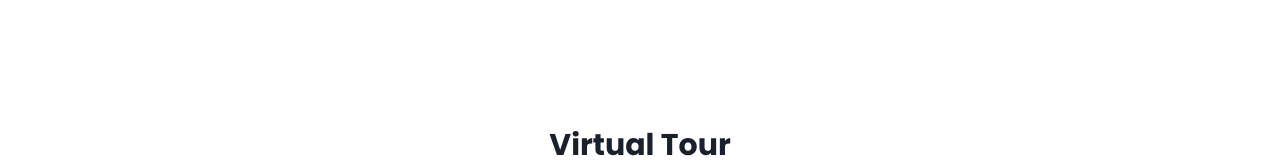
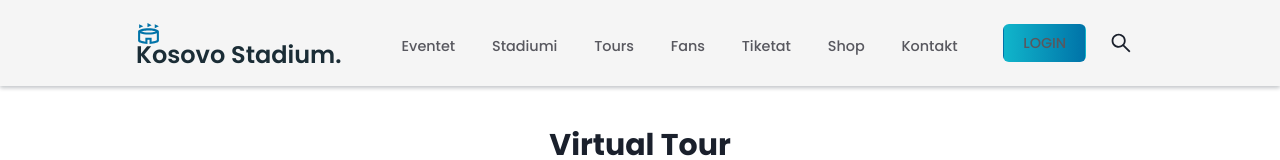
Before and after one commit to RigonP/Sistem-per-menaxhimin-e-stadiumit, a React (Create React App) app: page /virtualTour in a window 1280 px wide. Shown: the top 160 px of the page. Built offline with nearby package versions, Linux system fonts and the light colour scheme.

Commit message:
Vendosja e Navbar tek VirtualTour

```diff
--- a/src/Components/Tours/VirtualTour.jsx
+++ b/src/Components/Tours/VirtualTour.jsx
@@ -1,9 +1,11 @@
 import React from 'react';
 import "./VirtualTour.css"
+import Navbar from '../Navbar/Navbar'
 
 const VirtualTour = () => {
     return (
         <>
+        <Navbar />
         <div className='virtual'>
         <h1 className='titulliVirtual'>Virtual Tour</h1>
         <p className='paragrafiVirtual'>Hapni derën drejt emocionit të futbollit dhe eksploroni stadiumin në një përvojë virtuale të pabesueshme</p>
```
